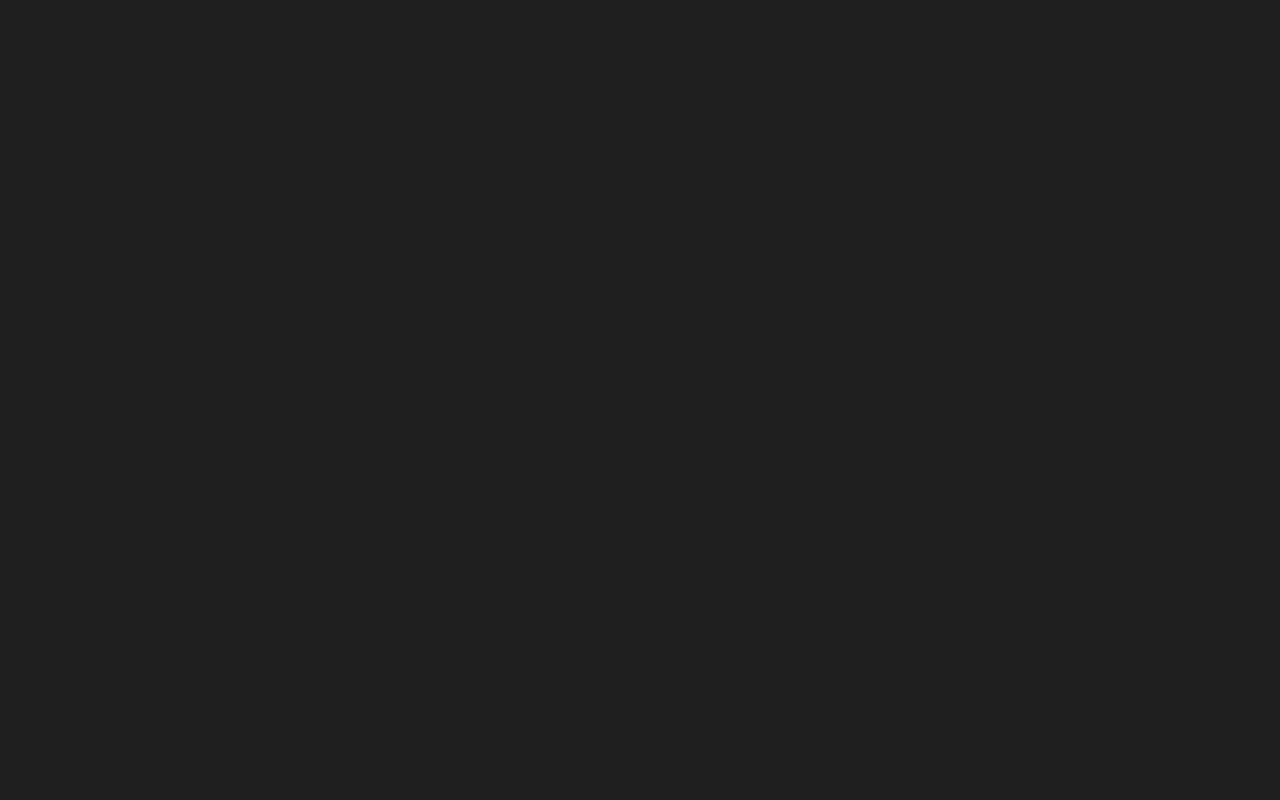
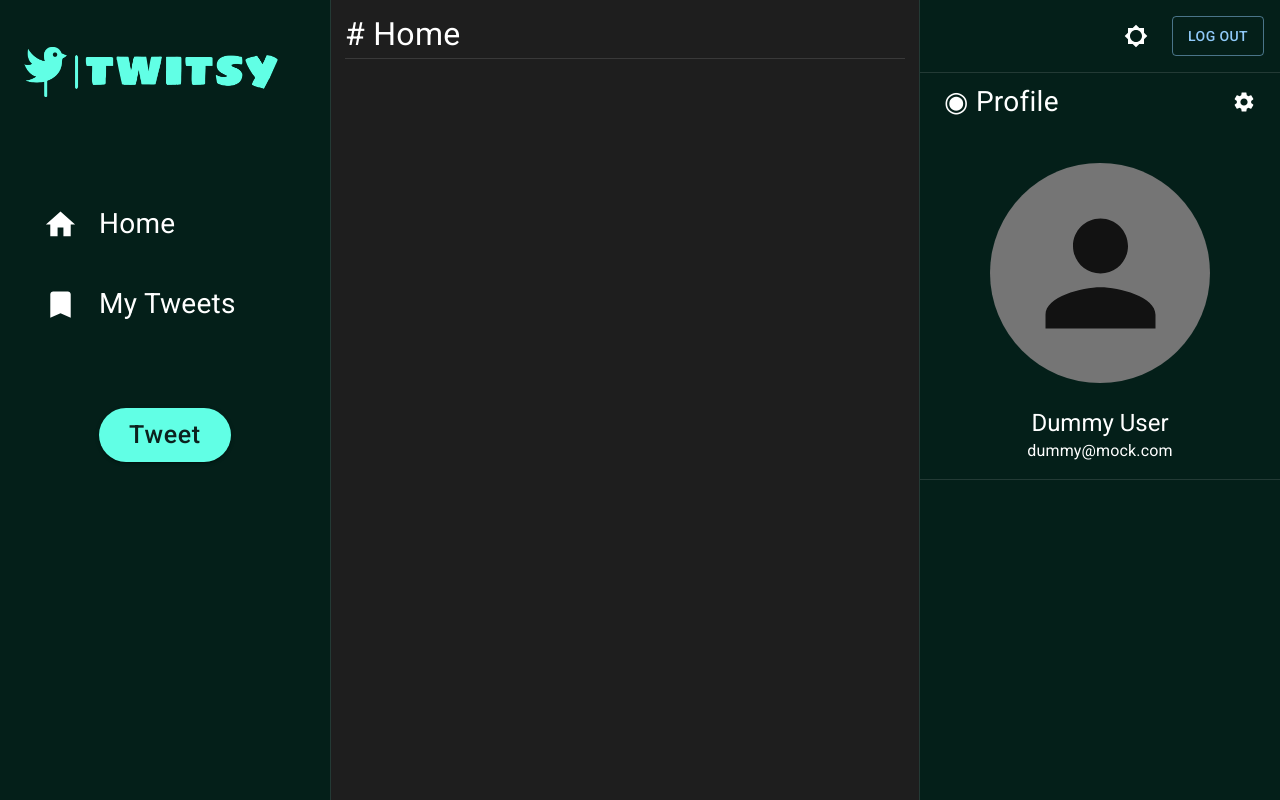
Before and after one commit to Nitesh058Raj/Twitsy-Program, a React (Create React App) app in the folder frontend/: page /home in a window 1280 px wide. Before the commit this address had no page. Built offline with nearby package versions, Linux system fonts and the light colour scheme.

Commit message:
To display all tweets, TweetsHomePage component initiated; Added this component on routing defination; Outlet is wrapped by box;

```diff
--- a/frontend/src/App.js
+++ b/frontend/src/App.js
@@ -3,6 +3,7 @@ import React from 'react';
 import { createTheme, Paper, ThemeProvider } from '@mui/material';
 import { BrowserRouter as Router, Routes, Route } from "react-router-dom";
 import Layout from "./components/Layout";
+import TweetsHomePage from "./components/TweetsHomePage";
 
 
 const darkTheme = createTheme({
@@ -20,7 +21,9 @@ const App = () => {
           <Router>
             <Routes>
               <Route index element={<Layout />} />
-              <Route path="/" element={<Layout />}></Route>
+              <Route path="/" element={<Layout />}>
+                <Route path="home" element={<TweetsHomePage />} />
+              </Route>
             </Routes>
           </Router>
         </div>
--- a/frontend/src/components/Layout.js
+++ b/frontend/src/components/Layout.js
@@ -2,12 +2,19 @@ import React from 'react';
 import { Outlet } from 'react-router-dom';
 import LeftDrawer from './LeftDrawer';
 import RightDrawer from './RightDrawer';
+import { Box } from '@mui/material';
+import { CONSTANTS } from '../constants/sizes';
 
 const Layout = () => {
   return (
     <>
       <LeftDrawer />
-      <Outlet /> {/* Routing based components will be displayed here. */}
+      <Box sx={{
+        ml: `${CONSTANTS.left_drawer_width}px`,
+        mr: `${CONSTANTS.right_drawer_width}px`
+      }}>
+        <Outlet /> {/* Routing based components will be displayed here. */}
+      </Box>
       <RightDrawer />
     </>
   )
--- /dev/null
+++ b/frontend/src/components/TweetsHomePage.js
@@ -0,0 +1,13 @@
+import React from 'react';
+import { Box, Divider, Typography } from '@mui/material';
+
+const TweetsHomePage = () => {
+    return (
+        <Box sx={{ padding: '10px 15px' }}>
+            <Typography sx={{ fontSize: 32 }}># Home</Typography>
+            <Divider />
+        </Box>
+    )
+}
+
+export default TweetsHomePage;
```
